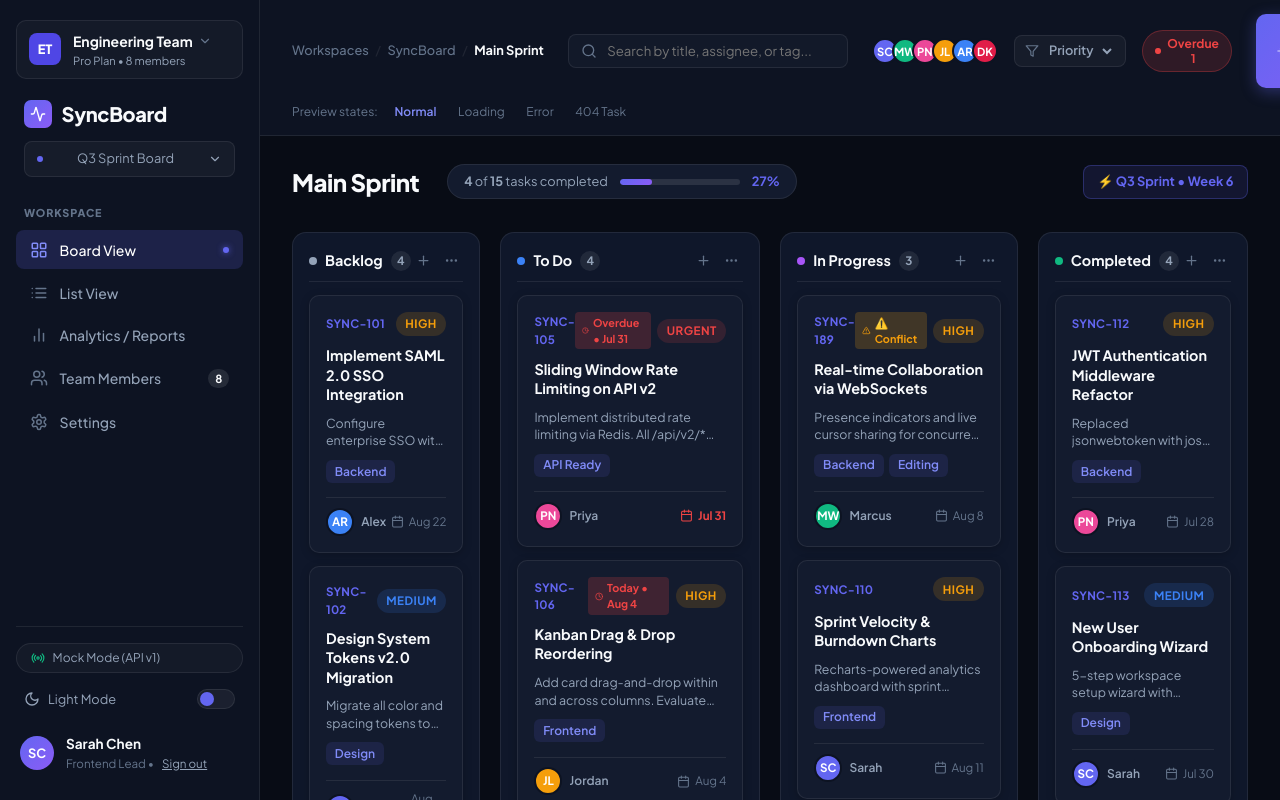
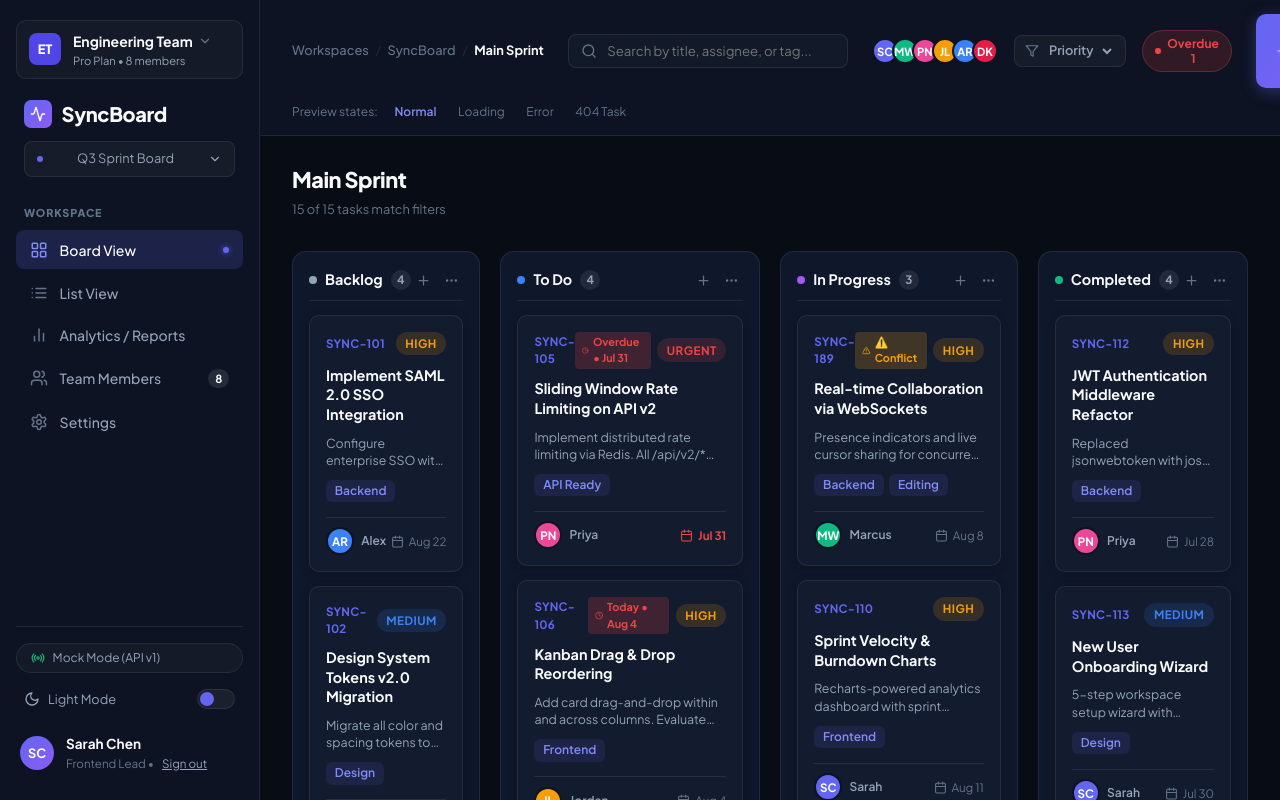
Before and after one commit to jayandisemini/full-stack-application, a React (Vite) app: page / in a window 1280 px wide. Built offline with nearby package versions, Linux system fonts and the light colour scheme.

Commit message:
feat(kanban): update column layout, filter stats counter, empty state, and preview views

```diff
--- a/src/components/Kanban/Column.jsx
+++ b/src/components/Kanban/Column.jsx
@@ -1,11 +1,11 @@
 import React, { useState } from 'react';
-import { Plus, MoreHorizontal, Minus } from 'lucide-react';
+import { Plus, MoreHorizontal, Search } from 'lucide-react';
 import TaskCard from './TaskCard';
 import { useTasks } from '../../context/TasksContext';
 import './Kanban.css';
 
-export default function Column({ column, tasks }) {
-  const { moveTask, openCreateModal } = useTasks();
+export default function Column({ column, tasks, totalCount }) {
+  const { moveTask, openCreateModal, activeFilterCount } = useTasks();
   const [isDragOver, setIsDragOver] = useState(false);
 
   const handleDragOver = (e) => {
@@ -39,7 +39,7 @@ export default function Column({ column, tasks }) {
         <div className="column-title-group">
           <span className="column-dot" style={{ backgroundColor: column.dotColor }}></span>
           <span className="column-name">{column.title}</span>
-          <span className="column-count-pill">{tasks.length}</span>
+          <span className="column-count-pill">{totalCount || tasks.length}</span>
         </div>
         <div className="column-actions">
           <button className="col-btn" onClick={openCreateModal} title="Add Task">
@@ -58,7 +58,12 @@ export default function Column({ column, tasks }) {
         ))}
         {tasks.length === 0 && (
           <div className="empty-column-placeholder">
-            Drop tasks here
+            <div className="empty-icon-circle">
+              <Search size={22} className="empty-search-icon" />
+            </div>
+            <span className="empty-text">
+              {activeFilterCount > 0 ? 'No matches for current filters' : 'Drop tasks here'}
+            </span>
           </div>
         )}
       </div>
--- a/src/components/Kanban/Kanban.css
+++ b/src/components/Kanban/Kanban.css
@@ -164,13 +164,86 @@
   flex: 1;
 }
 
+/* Board Main Title Header */
+.board-main-header {
+  display: flex;
+  flex-direction: column;
+  gap: 0.25rem;
+  margin-bottom: 0.5rem;
+}
+
+.board-main-title {
+  font-size: 1.35rem;
+  font-weight: 800;
+  color: var(--text-main);
+  letter-spacing: -0.02em;
+}
+
+.board-match-subtext {
+  font-size: 0.8rem;
+  color: var(--text-muted);
+}
+
 .empty-column-placeholder {
-  border: 2px dashed var(--border-color);
+  display: flex;
+  flex-direction: column;
+  align-items: center;
+  justify-content: center;
+  gap: 0.75rem;
+  min-height: 220px;
+  border: 1px dashed rgba(255, 255, 255, 0.08);
   border-radius: var(--radius-md);
   padding: 2rem 1rem;
   text-align: center;
+}
+
+.empty-icon-circle {
+  width: 44px;
+  height: 44px;
+  background: rgba(99, 102, 241, 0.12);
+  border: 1px solid rgba(99, 102, 241, 0.2);
+  border-radius: 50%;
+  display: flex;
+  align-items: center;
+  justify-content: center;
+  color: #a855f7;
+}
+
+.empty-search-icon {
+  color: #c084fc;
+}
+
+.empty-text {
+  font-size: 0.775rem;
   color: var(--text-muted);
-  font-size: 0.8rem;
+  max-width: 140px;
+  line-height: 1.3;
+}
+
+/* Preview Boxes */
+.preview-loading-box,
+.preview-error-box,
+.preview-404-box {
+  display: flex;
+  flex-direction: column;
+  align-items: center;
+  justify-content: center;
+  gap: 1rem;
+  min-height: 400px;
+  background: var(--bg-card);
+  border: 1px solid var(--border-color);
+  border-radius: 12px;
+  padding: 3rem;
+  text-align: center;
+}
+
+.animate-spin {
+  animation: spin 1s linear infinite;
+}
+
+@keyframes spin {
+  from { transform: rotate(0deg); }
+  to { transform: rotate(360deg); }
 }
 
 /* Task Card */
--- a/src/pages/BoardView.jsx
+++ b/src/pages/BoardView.jsx
@@ -1,10 +1,11 @@
 import React from 'react';
 import Column from '../components/Kanban/Column';
 import { useTasks } from '../context/TasksContext';
+import { AlertTriangle, HelpCircle, Loader2 } from 'lucide-react';
 import '../components/Kanban/Kanban.css';
 
 export default function BoardView() {
-  const { filteredTasks, stats } = useTasks();
+  const { tasks, filteredTasks, stats, previewState } = useTasks();
 
   const columns = [
     { id: 'backlog', title: 'Backlog', dotColor: '#94a3b8' },
@@ -13,36 +14,66 @@ export default function BoardView() {
     { id: 'completed', title: 'Completed', dotColor: '#10b981' }
   ];
 
+  // Preview States Logic
+  if (previewState === 'loading') {
+    return (
+      <div className="board-view-container">
+        <div className="preview-loading-box">
+          <Loader2 size={36} className="animate-spin text-purple" />
+          <h3>Loading SyncBoard Workspace...</h3>
+          <p>Fetching real-time board state and sprint tasks</p>
+        </div>
+      </div>
+    );
+  }
+
+  if (previewState === 'error') {
+    return (
+      <div className="board-view-container">
+        <div className="preview-error-box">
+          <AlertTriangle size={42} className="text-amber" />
+          <h3>Sync Error (API v1)</h3>
+          <p>Failed to establish WebSocket connection with SyncBoard server. Please check network settings.</p>
+        </div>
+      </div>
+    );
+  }
+
+  if (previewState === '404') {
+    return (
+      <div className="board-view-container">
+        <div className="preview-404-box">
+          <HelpCircle size={42} className="text-muted" />
+          <h3>404 Task Not Found</h3>
+          <p>The requested task ID or board sprint view does not exist in this workspace.</p>
+        </div>
+      </div>
+    );
+  }
+
   return (
     <div className="board-view-container">
-      {/* Subheader Banner */}
-      <div className="sprint-subheader">
-        <div className="sprint-title-group">
-          <h2>Main Sprint</h2>
-          <div className="sprint-progress-box">
-            <span className="progress-text">
-              <strong>{stats.completed}</strong> of <strong>{stats.total}</strong> tasks completed
-            </span>
-            <div className="progress-bar-bg">
-              <div
-                className="progress-bar-fill"
-                style={{ width: `${stats.completionRate}%` }}
-              ></div>
-            </div>
-            <span className="progress-percent">{stats.completionRate}%</span>
-          </div>
-        </div>
-
-        <div className="sprint-week-badge">
-          <span>⚡ Q3 Sprint • Week 6</span>
-        </div>
+      {/* Sprint Header Title & Counter */}
+      <div className="board-main-header">
+        <h2 className="board-main-title">Main Sprint</h2>
+        <span className="board-match-subtext">
+          {filteredTasks.length} of {tasks.length} tasks match filters
+        </span>
       </div>
 
       {/* Columns Grid */}
       <div className="kanban-grid">
         {columns.map(col => {
           const colTasks = filteredTasks.filter(t => t.columnId === col.id);
-          return <Column key={col.id} column={col} tasks={colTasks} />;
+          const totalColTasks = tasks.filter(t => t.columnId === col.id).length;
+          return (
+            <Column
+              key={col.id}
+              column={col}
+              tasks={colTasks}
+              totalCount={totalColTasks}
+            />
+          );
         })}
       </div>
     </div>
```
